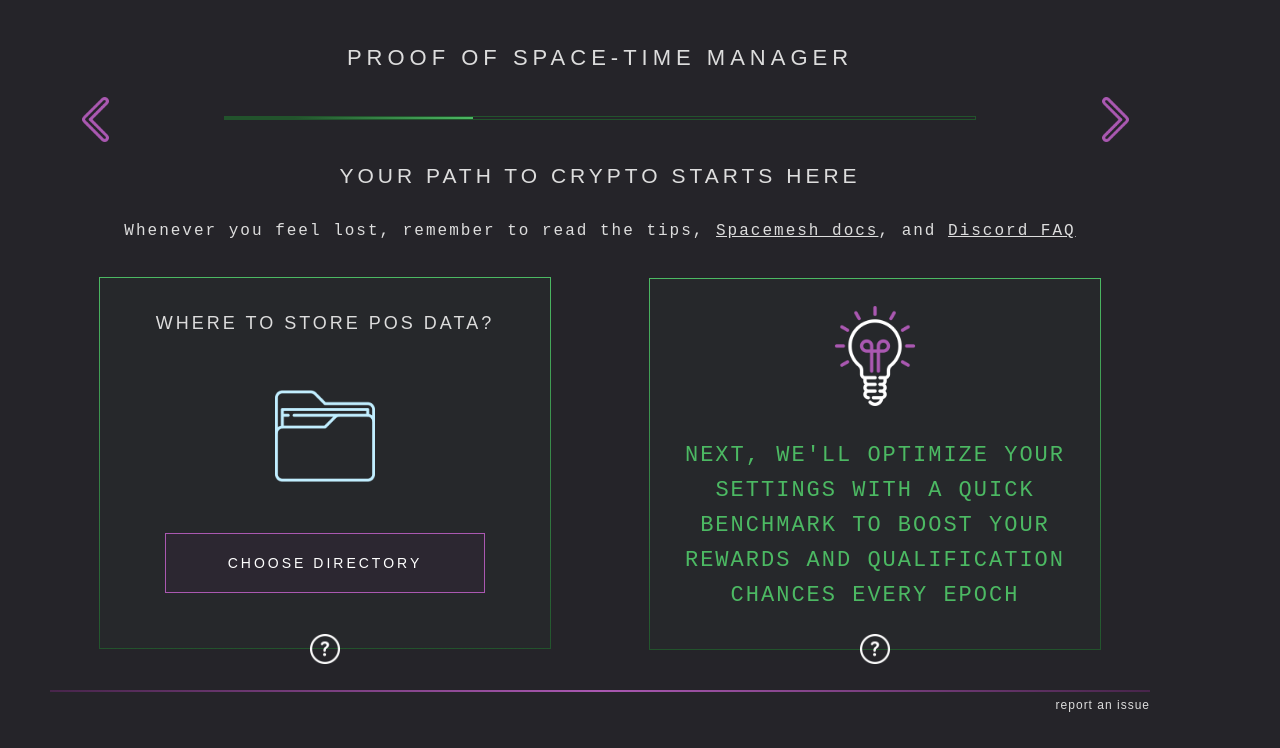
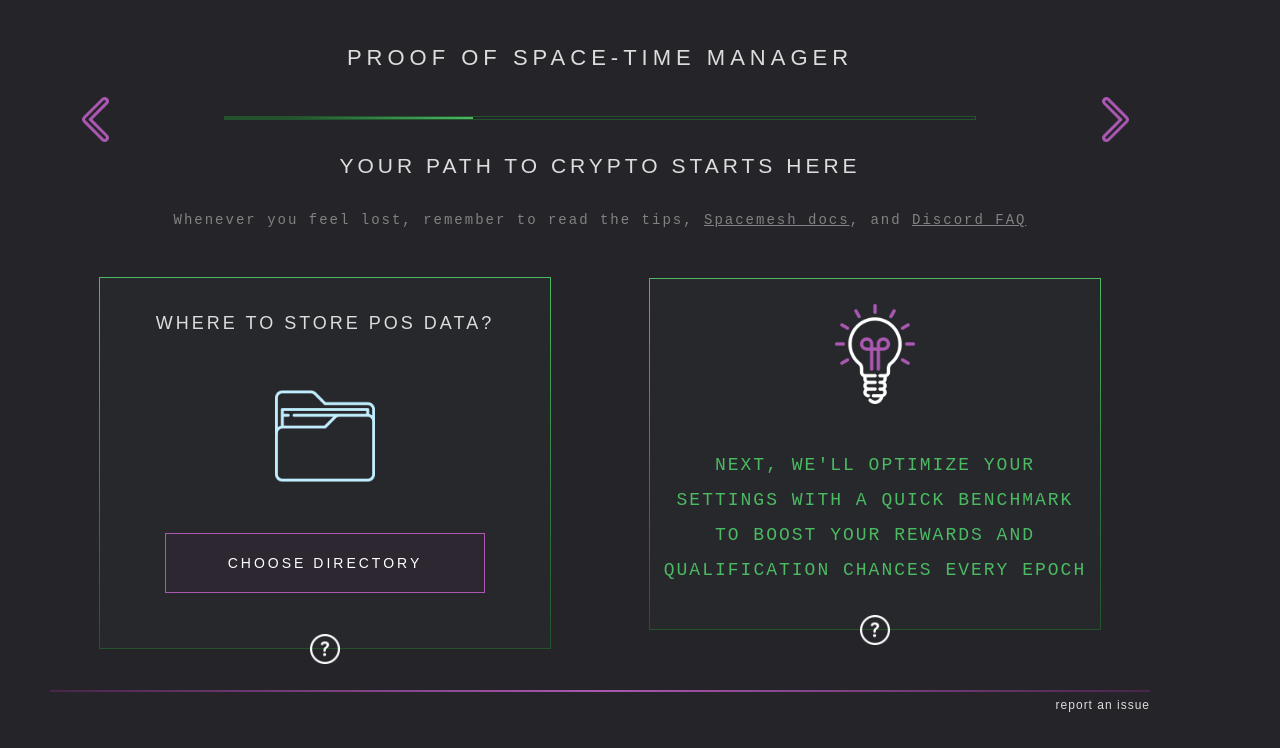
Before and after one commit to spacemeshos/sm-init-app-v2, a React (Create React App) app: page /guided/SelectDirectory in a window 1280 px wide. Shown: the top 748 px of the page. Built offline with nearby package versions, Linux system fonts and the light colour scheme.

Commit message:
unclutter the layout

```diff
--- a/src/pages/GuidedCreate/ScreenSelectDirectory.tsx
+++ b/src/pages/GuidedCreate/ScreenSelectDirectory.tsx
@@ -25,12 +25,12 @@ const NavProgress = styled.div`
 const TextWrapper = styled.div`
   width: 1200px;
   height: 22px;
-  top: 170px;
+  top: 160px;
   position: absolute;
-  color: ${Colors.grayLight};
+  color: ${Colors.grayMedium};
   font-family: "Source Code Pro ExtraLight", monospace;
   text-align: center;
-  font-size: 16px;
+  font-size: 14px;
   font-weight: 100;
   letter-spacing: 2px;
 `;
@@ -48,7 +48,7 @@ const ContainerBottom = styled.div`
 `;
 
 const HintWrapper = styled.div`
-  height: 370px;
+  height: 350px;
   width: 450px;
   display: flex;
   justify-content: center;
@@ -56,15 +56,15 @@ const HintWrapper = styled.div`
 `;
 
 const HintText = styled.div`
-  width: 450px;
-  height: 228px;
-  top: 160px;
+  width: 425px;
+  height: 230px;
+  top: 170px;
   position: absolute;
   color: ${Colors.greenLight};
   font-family: "Source Code Pro", monospace;
   font-weight: 200;
   text-align: center;
-  font-size: 22px;
+  font-size: 18px;
   line-height: 35px;
   letter-spacing: 2px;
   text-transform: uppercase;
```
